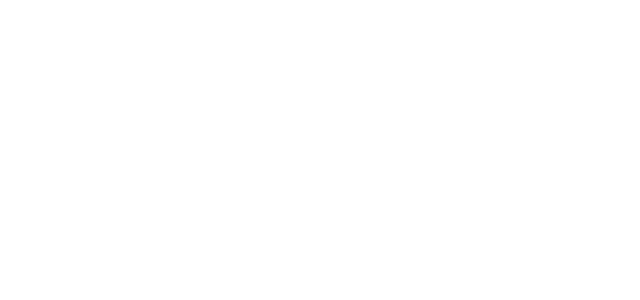
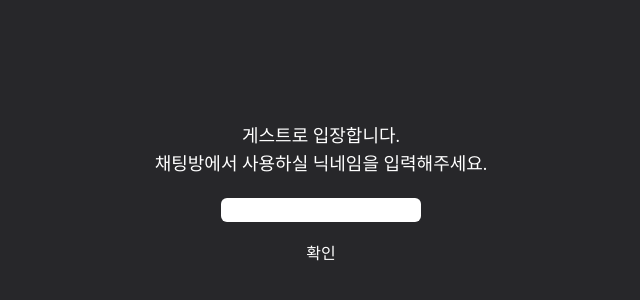
Before and after one commit to summermong/HongsamIDE, a React (Create React App) app in the folder front-ide/: page /1/1/guest in a window 1280 px wide. Before the commit this address had no page. Shown: the part 206-506 px from the top of the page, without its empty margins (319-959 px from the left). Built offline with nearby package versions, Linux system fonts and the light colour scheme; a web font is replaced by a local one.

Commit message:
feat: 게스트 페이지 로직 작업 완료

```diff
--- a/front-ide/src/App.js
+++ b/front-ide/src/App.js
@@ -12,6 +12,7 @@
   const [leftWidth, setLeftWidth] = useState(30); // 초기 왼쪽 너비 설정
   const [isResizing, setIsResizing] = useState(false);
   const [isDarkMode, setIsDarkMode] = useState(false);
+  const [sender, setSender] = useState('');
 
   useEffect(() => {
     const handleResize = (e) => {
@@ -20,7 +21,7 @@
       const newLeftWidth = (e.clientX / totalWidth) * 100;
       const newRightWidth = 100 - newLeftWidth;
       setLeftWidth(newLeftWidth);
-      console.log('Resizing');
+
       // 오른쪽 div 너비도 설정할 수 있음: setRightWidth(newRightWidth);
     };
 
@@ -28,7 +29,6 @@
       setIsResizing(false);
       window.removeEventListener('mousemove', handleResize);
       window.removeEventListener('mouseup', handleMouseUp);
-      console.log('MouseUp');
     };
 
     if (isResizing) {
@@ -45,8 +45,6 @@
   const handleMouseDown = (e) => {
     e.preventDefault();
     setIsResizing(true);
-    console.log(isResizing);
-    console.log('MouseDown');
   };
 
   return (
@@ -59,8 +57,8 @@
             <>
               <div
                 className={`flex ${
-                  isDarkMode ? 'bg-zinc-800 text-white' : ''
-                } transition`}
+                  isDarkMode ? 'bg-zinc-800 text-white' : 'bg-white'
+                }`}
               >
                 <QuestionBar
                   leftWidth={leftWidth}
@@ -72,12 +70,19 @@
                   isDarkMode={isDarkMode}
                   setIsDarkMode={setIsDarkMode}
                 />
-                <IdeBottomBar isDarkMode={isDarkMode} />
+                <IdeBottomBar
+                  sender={sender}
+                  setSender={setSender}
+                  isDarkMode={isDarkMode}
+                />
               </div>
             </>
           }
         />
-        <Route path='/guest' element={<Guest />} />
+        <Route
+          path='/:uuidParam/:questionIdParam/guest'
+          element={<Guest sender={sender} setSender={setSender} />}
+        />
       </Routes>
     </>
   );
--- a/front-ide/src/pages/Guest.js
+++ b/front-ide/src/pages/Guest.js
@@ -1,13 +1,31 @@
 /** @format */
 
 import React, { useState } from 'react';
+import { useNavigate, useParams } from 'react-router-dom';
 
-export default function Guest() {
-  const [guestName, setGuestName] = useState('');
+export default function Guest({ sender, setSender }) {
+  const navigate = useNavigate();
+  const [guestName, setGeustName] = useState('');
+  const { uuidParam, questionIdParam } = useParams();
+
+  const getGuestSendName = async () => {
+    await setSender(guestName);
+    navigate(`/${uuidParam}/${questionIdParam}`);
+  };
   return (
-    <div className='w-screen h-screen flex flex-col items-center justify-center gap-5'>
-      <h1 className=''>게스트로 입장합니다 사용하실 닉네임을 입력해주세요</h1>
-      <input className='w-6/3' type='text' />
+    <div className='w-screen h-screen flex flex-col items-center justify-center gap-5 bg-zinc-800 text-white text-center'>
+      <h1 className='text-lg'>
+        게스트로 입장합니다. <br /> 채팅방에서 사용하실 닉네임을 입력해주세요.
+      </h1>
+      <input
+        value={guestName}
+        onChange={(e) => {
+          setGeustName(e.target.value);
+        }}
+        className='rounded-md text-black'
+        type='text'
+      />
+      <button onClick={getGuestSendName}>확인</button>
     </div>
   );
 }
```
